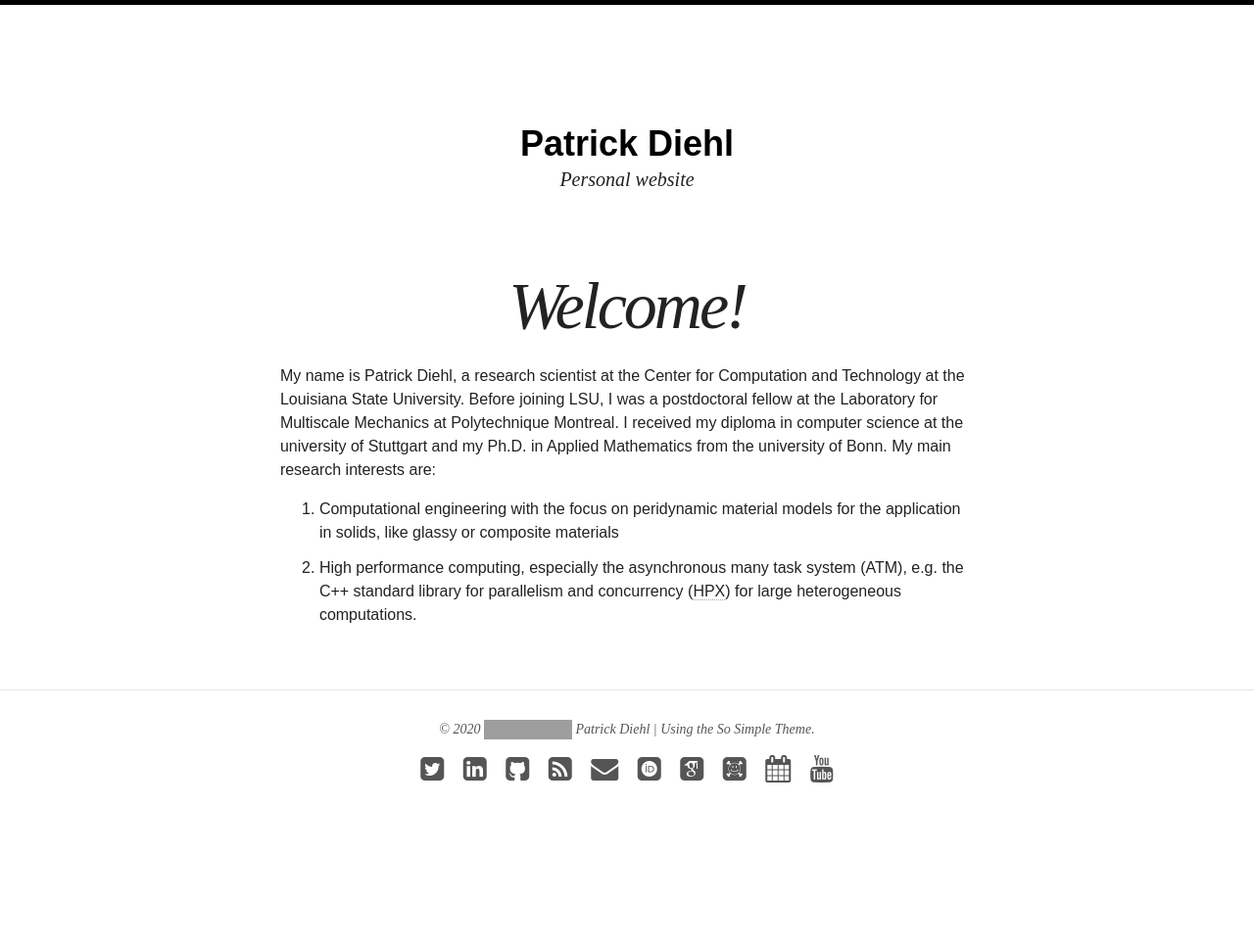
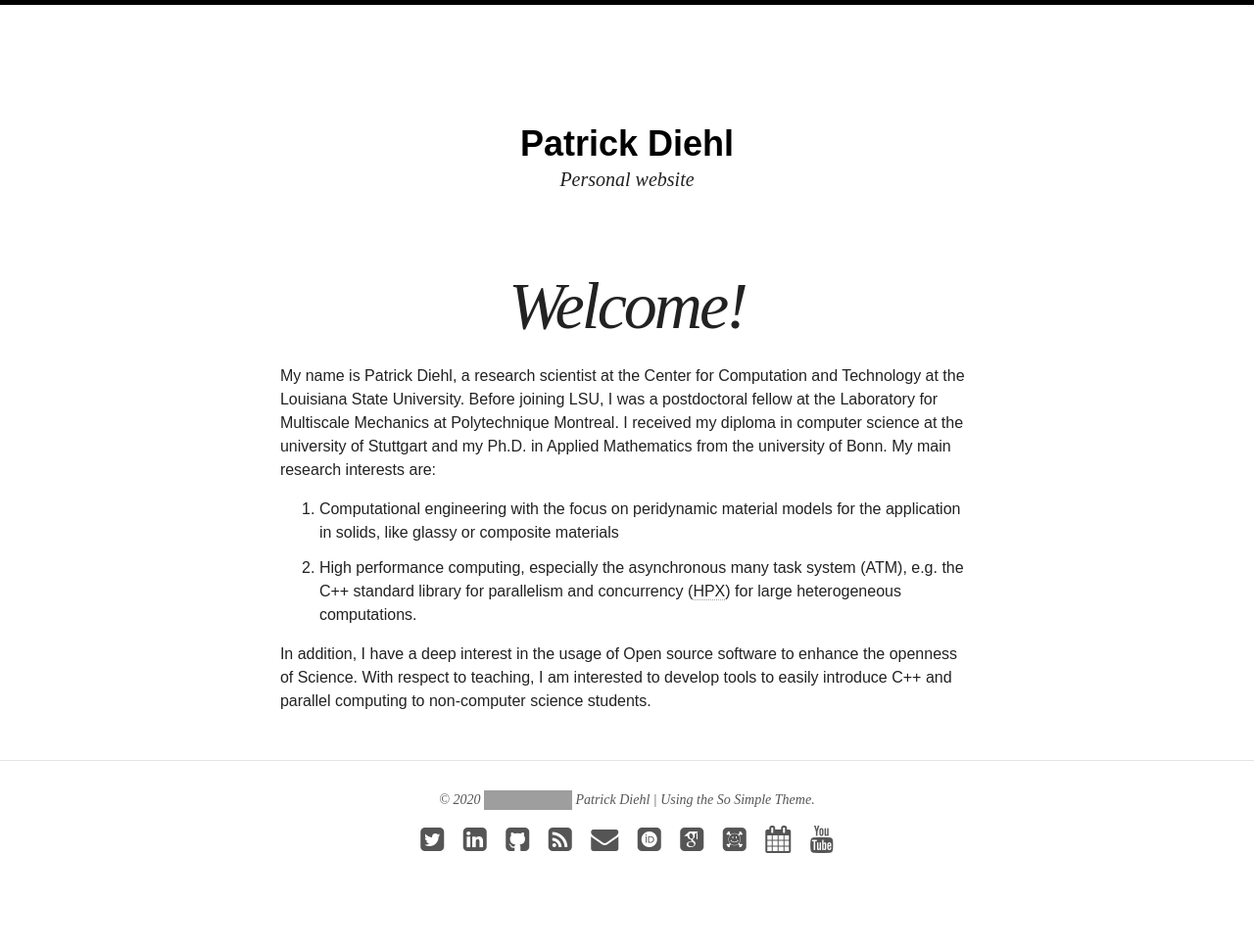
Before and after one commit to diehlpk/diehlpk.github.io, a Jekyll site: the page built from index.html, in a window 1280 px wide. Shown: the whole page at 98% size. Built offline with Jekyll 4.4.1, drawn with Linux system fonts in a browser that asks for light colours; nearby versions of some CDN libraries; some web fonts are replaced; before the commit the page ends 900 px from its top, so only the background shows below that; grey boxes are pictures that could not be loaded.

Commit message:
Update index

```diff
--- a/index.html
+++ b/index.html
@@ -9,3 +9,5 @@ My name is Patrick Diehl, a research scientist at the <a href="https://www.cct.l
 <li> Computational engineering with the focus on peridynamic material models for the application in solids, like glassy or composite materials </li>
 <li> High performance computing, especially the asynchronous many task system (ATM), e.g. the C++ standard library for parallelism and concurrency (<a href="https://github.com/STEllAR-GROUP/hpx">HPX</a>) for large heterogeneous computations.</li>
 </ol>
+
+In addition, I have a deep interest in the usage of <a href="https://flossforscience.github.io/">Open source software</a> to enhance the openness of Science. With respect to teaching, I am interested to develop tools to easily introduce C++ and parallel computing to non-computer science students.
```
